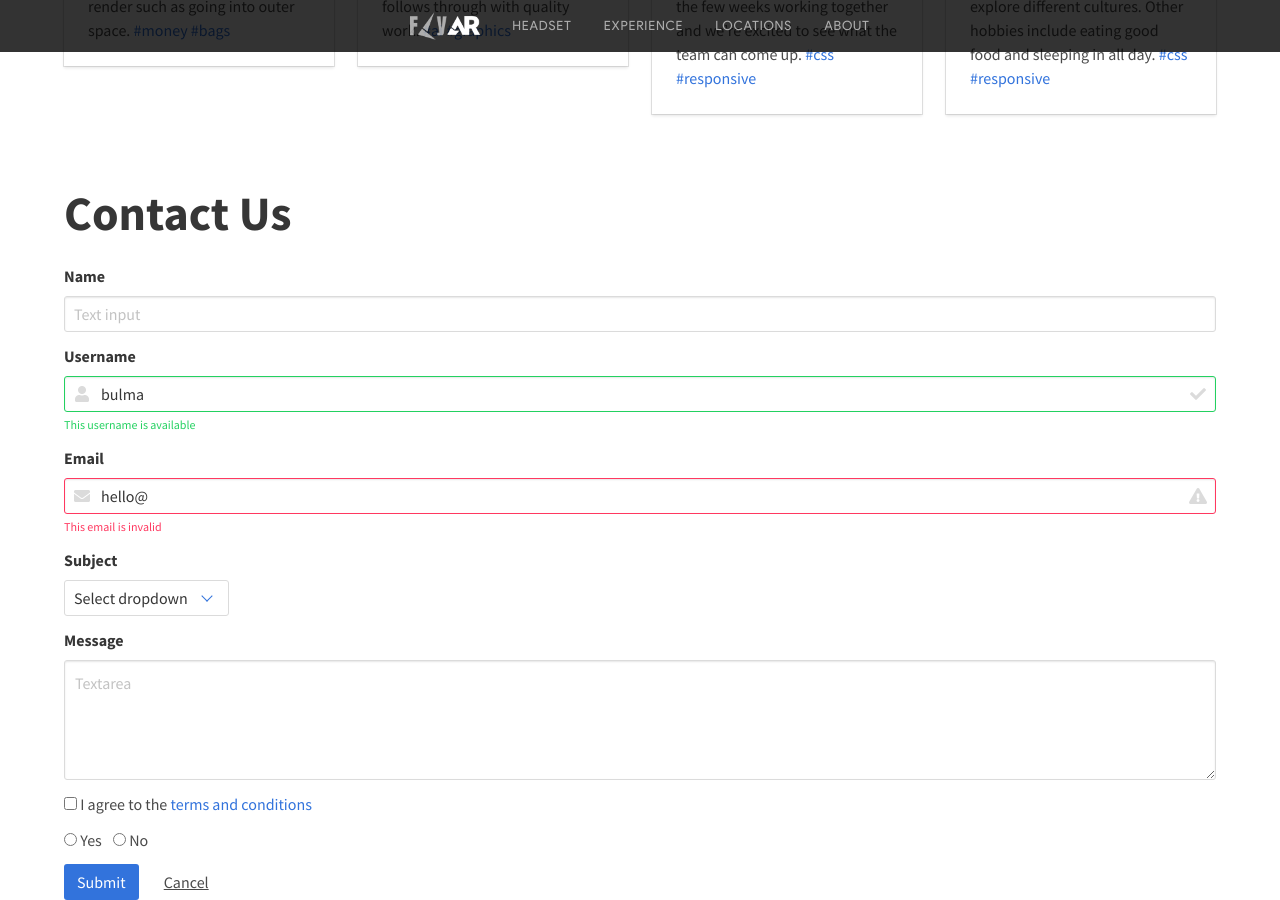
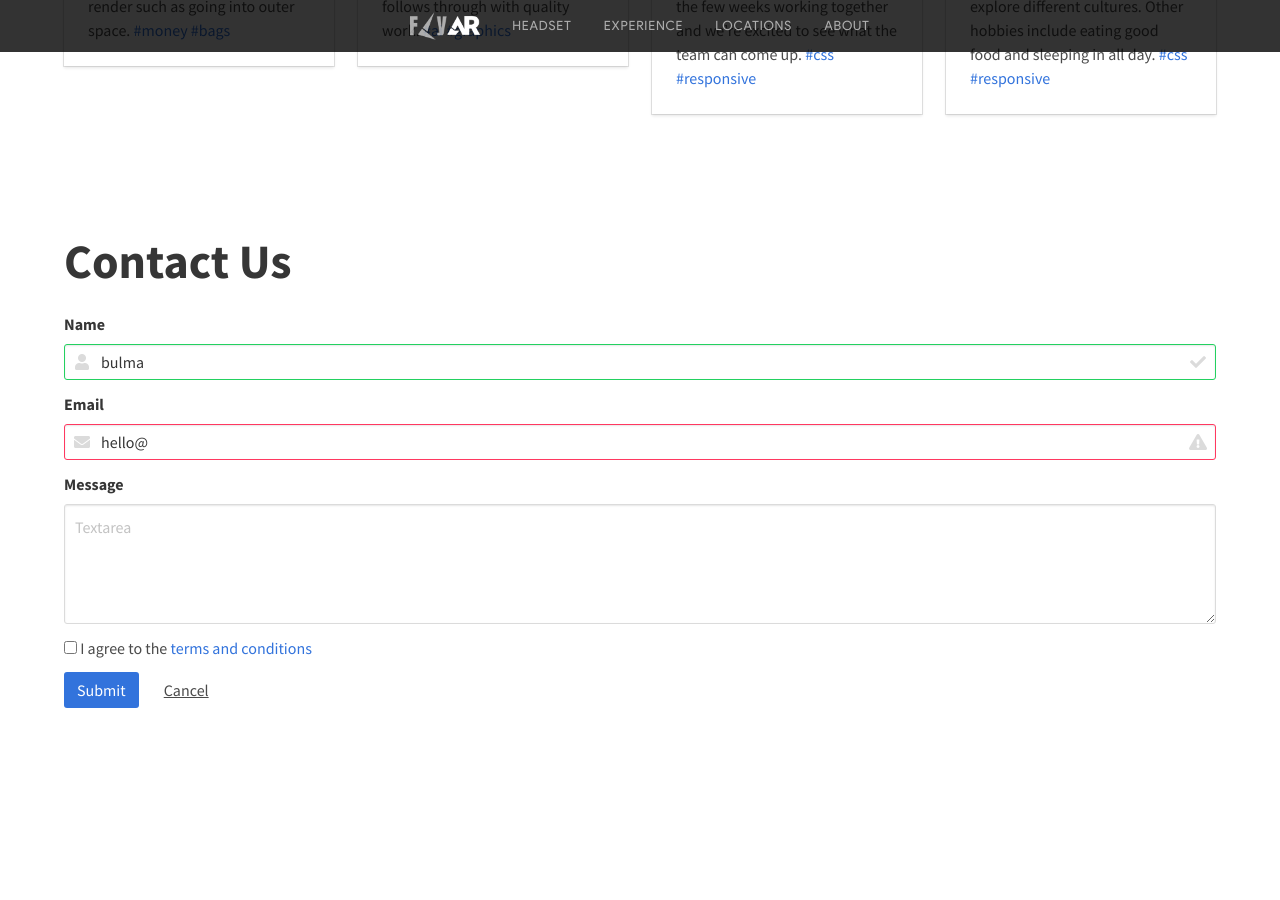
Before and after one commit to Douten/FlyAR, a Jekyll site: the page built from about.html, in a window 1280 px wide and 900 px high, scrolled down 1669 px. Built offline with Jekyll 4.4.1, drawn with Linux system fonts in a browser that asks for light colours; nearby versions of some CDN libraries; after the commit the page ends 2425 px from its top, so only the background shows below that.

Commit message:
fixing about

```diff
--- a/about.html
+++ b/about.html
@@ -133,17 +133,11 @@ permalink: /about/
 	</section>
 	</div>
 </div>
+<section class="section">
 <div class="container">
 		<h1 class="title is-1">Contact Us</h1>
-		<div class="field">
+			  <div class="field">
 				<label class="label">Name</label>
-				<div class="control">
-				  <input class="input" type="text" placeholder="Text input">
-				</div>
-			  </div>
-
-			  <div class="field">
-				<label class="label">Username</label>
 				<div class="control has-icons-left has-icons-right">
 				  <input class="input is-success" type="text" placeholder="Text input" value="bulma">
 				  <span class="icon is-small is-left">
@@ -153,7 +147,6 @@ permalink: /about/
 					<i class="fas fa-check"></i>
 				  </span>
 				</div>
-				<p class="help is-success">This username is available</p>
 			  </div>
 
 			  <div class="field">
@@ -166,19 +159,6 @@ permalink: /about/
 				  <span class="icon is-small is-right">
 					<i class="fas fa-exclamation-triangle"></i>
 				  </span>
-				</div>
-				<p class="help is-danger">This email is invalid</p>
-			  </div>
-
-			  <div class="field">
-				<label class="label">Subject</label>
-				<div class="control">
-				  <div class="select">
-					<select>
-					  <option>Select dropdown</option>
-					  <option>With options</option>
-					</select>
-				  </div>
 				</div>
 			  </div>
 
@@ -198,19 +178,6 @@ permalink: /about/
 				</div>
 			  </div>
 
-			  <div class="field">
-				<div class="control">
-				  <label class="radio">
-					<input type="radio" name="question">
-					Yes
-				  </label>
-				  <label class="radio">
-					<input type="radio" name="question">
-					No
-				  </label>
-				</div>
-			  </div>
-
 			  <div class="field is-grouped">
 				<div class="control">
 				  <button class="button is-link">Submit</button>
@@ -220,3 +187,4 @@ permalink: /about/
 				</div>
 			  </div>
 </div>
+</section>
--- a/index.html
+++ b/index.html
@@ -2,7 +2,7 @@
 layout: home
 title: Hank Quinlan, Horrible Cop
 ---
-<section class="hero">
+<section class="hero is-hidden-mobile">
 	<div class="hero-body is-paddingless">
 		<div id="splash-vid">
 			<div class="slogan">
```
